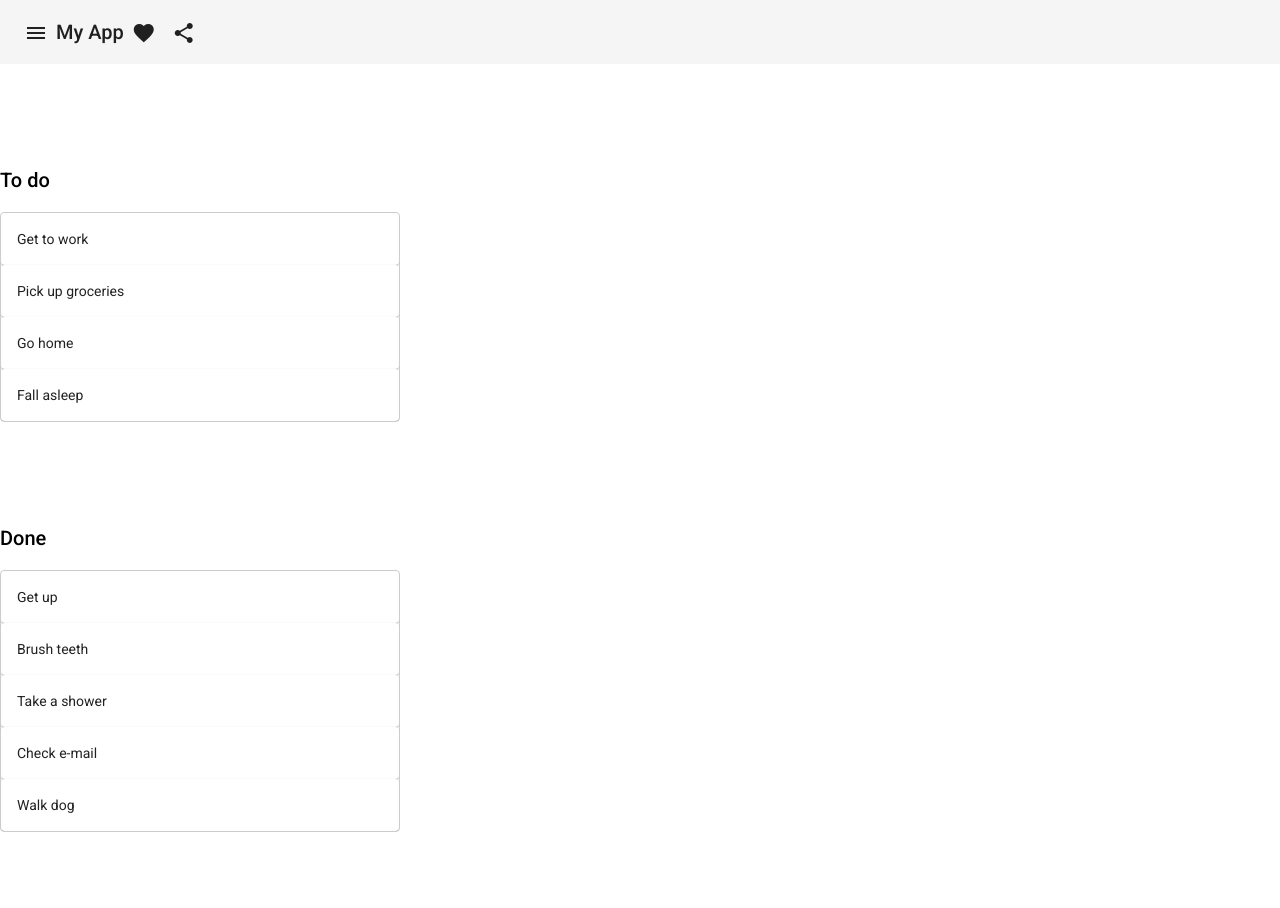
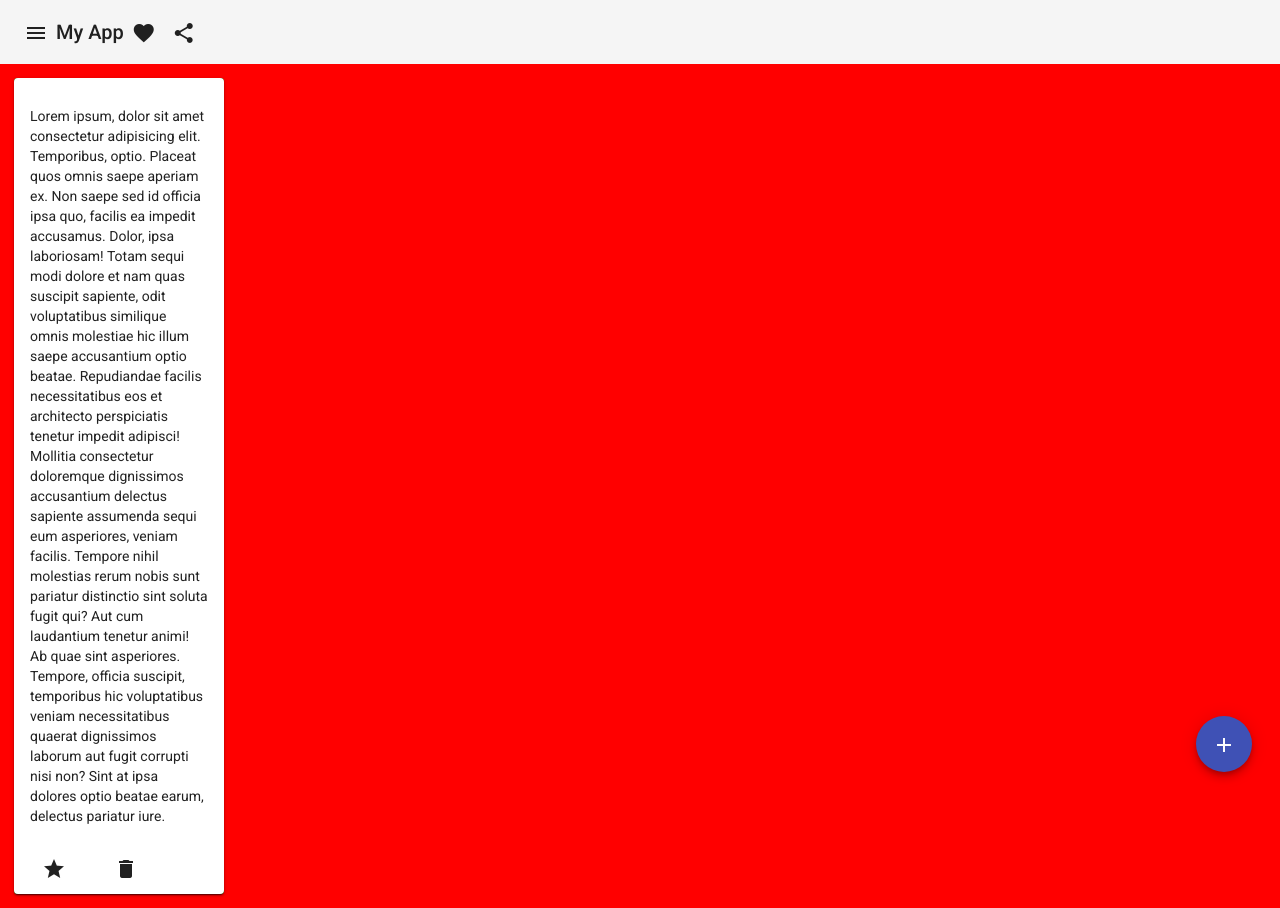
Before and after one commit to tysmithnet/learn-angular-dropndrop, an Angular app in the folder todoapp/: page / in a window 1280 px wide. Before the commit the page ends 882 px from the top, so only its background shows below. Built offline with nearby package versions, Linux system fonts and the light colour scheme.

Commit message:
Reasonable card example

```diff
--- a/todoapp/src/app/app.component.css
+++ b/todoapp/src/app/app.component.css
@@ -1,54 +1,31 @@
-.example-container {
-    width: 400px;
-    max-width: 100%;
-    margin: 100px 25px 25px 0;
+.add-column-button {
+    position: fixed;
+    right: 2em;
+    bottom: 2em;
+}
+
+.column-container {
+    min-width: 1vw;
+    min-height: 20em;
+    background-color: red;
+}
+
+.column {
+    min-width: 15em;
+    max-width: 15em;
+    height: 100%;
+    margin: 1em;
+    background-color: green;
     display: inline-block;
-    vertical-align: top;
-  }
+    border-radius: .25em;
+}
 
-  .example-list {
-    border: solid 1px #ccc;
-    min-height: 60px;
-    background: white;
-    border-radius: 4px;
-    overflow: hidden;
-    display: block;
-  }
 
-  .example-box {
-    padding: 20px 10px;
-    border-bottom: solid 1px #ccc;
-    color: rgba(0, 0, 0, 0.87);
-    display: flex;
-    flex-direction: row;
-    align-items: center;
-    justify-content: space-between;
-    box-sizing: border-box;
-    cursor: move;
-    background: white;
-    font-size: 14px;
-  }
 
-  .cdk-drag-preview {
-    box-sizing: border-box;
-    border-radius: 4px;
-    box-shadow: 0 5px 5px -3px rgba(0, 0, 0, 0.2),
-                0 8px 10px 1px rgba(0, 0, 0, 0.14),
-                0 3px 14px 2px rgba(0, 0, 0, 0.12);
-  }
-
-  .cdk-drag-placeholder {
-    opacity: 0;
-  }
-
-  .cdk-drag-animating {
-    transition: transform 250ms cubic-bezier(0, 0, 0.2, 1);
-  }
-
-  .example-box:last-child {
-    border: none;
-  }
-
-  .example-list.cdk-drop-list-dragging .example-box:not(.cdk-drag-placeholder) {
-    transition: transform 250ms cubic-bezier(0, 0, 0.2, 1);
-  }
+.swipe-icon {
+    position: absolute;
+    transform: scale(.5);
+    top: 0;
+    left: 0;
+    color: gray;
+}
--- a/todoapp/src/app/app.component.html
+++ b/todoapp/src/app/app.component.html
@@ -12,31 +12,26 @@
   </button>
 </mat-toolbar>
 
-
-<div class="example-container">
-  <h2>To do</h2>
-
-  <div
-    cdkDropList
-    #todoList="cdkDropList"
-    [cdkDropListData]="todo"
-    [cdkDropListConnectedTo]="[doneList]"
-    class="example-list"
-    (cdkDropListDropped)="drop($event)">
-    <mat-card *ngFor="let item of todo" cdkDrag>{{item}}</mat-card>
-
+<div class="column-container">
+  <div class="column mat-elevation-z2">
+    <mat-card class="card">
+      <mat-card-header>
+        <mat-card-title></mat-card-title>
+      </mat-card-header>
+      <mat-card-content>
+        <p>Lorem ipsum, dolor sit amet consectetur adipisicing elit. Temporibus, optio. Placeat quos omnis saepe aperiam ex. Non saepe sed id officia ipsa quo, facilis ea impedit accusamus. Dolor, ipsa laboriosam!
+        Totam sequi modi dolore et nam quas suscipit sapiente, odit voluptatibus similique omnis molestiae hic illum saepe accusantium optio beatae. Repudiandae facilis necessitatibus eos et architecto perspiciatis tenetur impedit adipisci!
+        Mollitia consectetur doloremque dignissimos accusantium delectus sapiente assumenda sequi eum asperiores, veniam facilis. Tempore nihil molestias rerum nobis sunt pariatur distinctio sint soluta fugit qui? Aut cum laudantium tenetur animi!
+        Ab quae sint asperiores. Tempore, officia suscipit, temporibus hic voluptatibus veniam necessitatibus quaerat dignissimos laborum aut fugit corrupti nisi non? Sint at ipsa dolores optio beatae earum, delectus pariatur iure.</p>
+      </mat-card-content>
+      <mat-card-actions>
+        <button mat-button><mat-icon>star</mat-icon></button>
+        <button mat-button><mat-icon>delete</mat-icon></button>
+      </mat-card-actions>
+    </mat-card>
+  </div>
 </div>
 
-<div class="example-container">
-  <h2>Done</h2>
-
-  <div
-    cdkDropList
-    #doneList="cdkDropList"
-    [cdkDropListData]="done"
-    [cdkDropListConnectedTo]="[todoList]"
-    class="example-list"
-    (cdkDropListDropped)="drop($event)">
-    <mat-card *ngFor="let item of done" cdkDrag>{{item}}</mat-card>
-  </div>
-</div>
+<button class="add-column-button" mat-fab color="primary" aria-label="Add a column">
+  <mat-icon>add</mat-icon>
+</button>
--- a/todoapp/src/app/app.module.ts
+++ b/todoapp/src/app/app.module.ts
@@ -7,6 +7,8 @@ import { DragDropModule } from '@angular/cdk/drag-drop';
 import { MatCardModule } from '@angular/material/card';
 import { MatToolbarModule } from '@angular/material/toolbar';
 import { MatIconModule } from '@angular/material/icon';
+import {MatSidenavModule} from '@angular/material/sidenav';
+import {NoopAnimationsModule} from '@angular/platform-browser/animations';
 @NgModule({
   declarations: [
     AppComponent
@@ -17,7 +19,9 @@ import { MatIconModule } from '@angular/material/icon';
     MatButtonModule,
     MatCardModule,
     MatToolbarModule,
-    MatIconModule
+    MatIconModule,
+    MatSidenavModule,
+    NoopAnimationsModule
   ],
   providers: [],
   bootstrap: [AppComponent]
--- a/todoapp/src/styles.css
+++ b/todoapp/src/styles.css
@@ -2,3 +2,14 @@
 
 html, body { height: 100%; }
 body { margin: 0; font-family: Roboto, "Helvetica Neue", sans-serif; }
+::-webkit-scrollbar {
+    width: .5em;
+    overflow-y: scroll;
+    background: grey;
+    box-shadow: inset 0 0 4px #707070;
+}
+
+::-webkit-scrollbar-thumb {
+    background: blue;
+    border-radius: .25em;
+}
```
